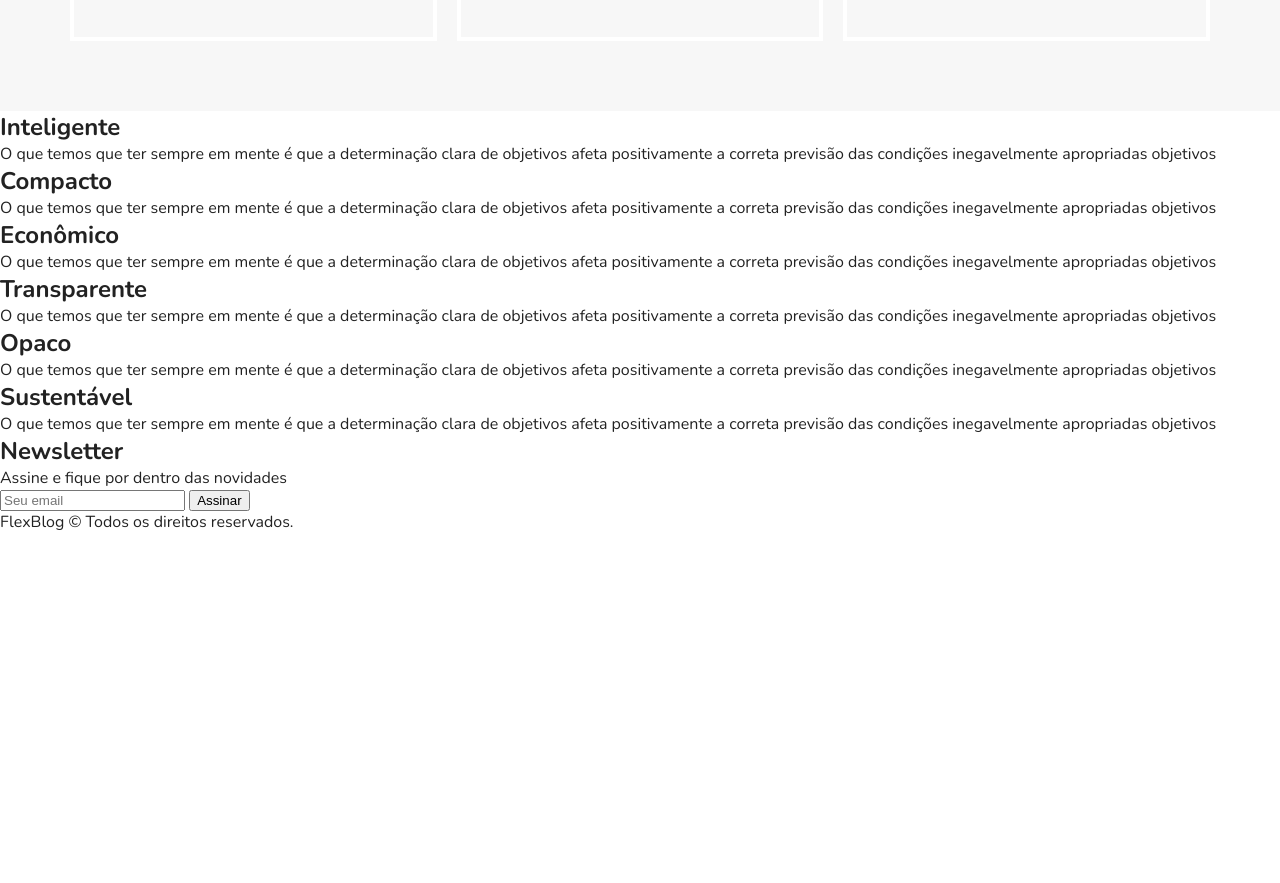
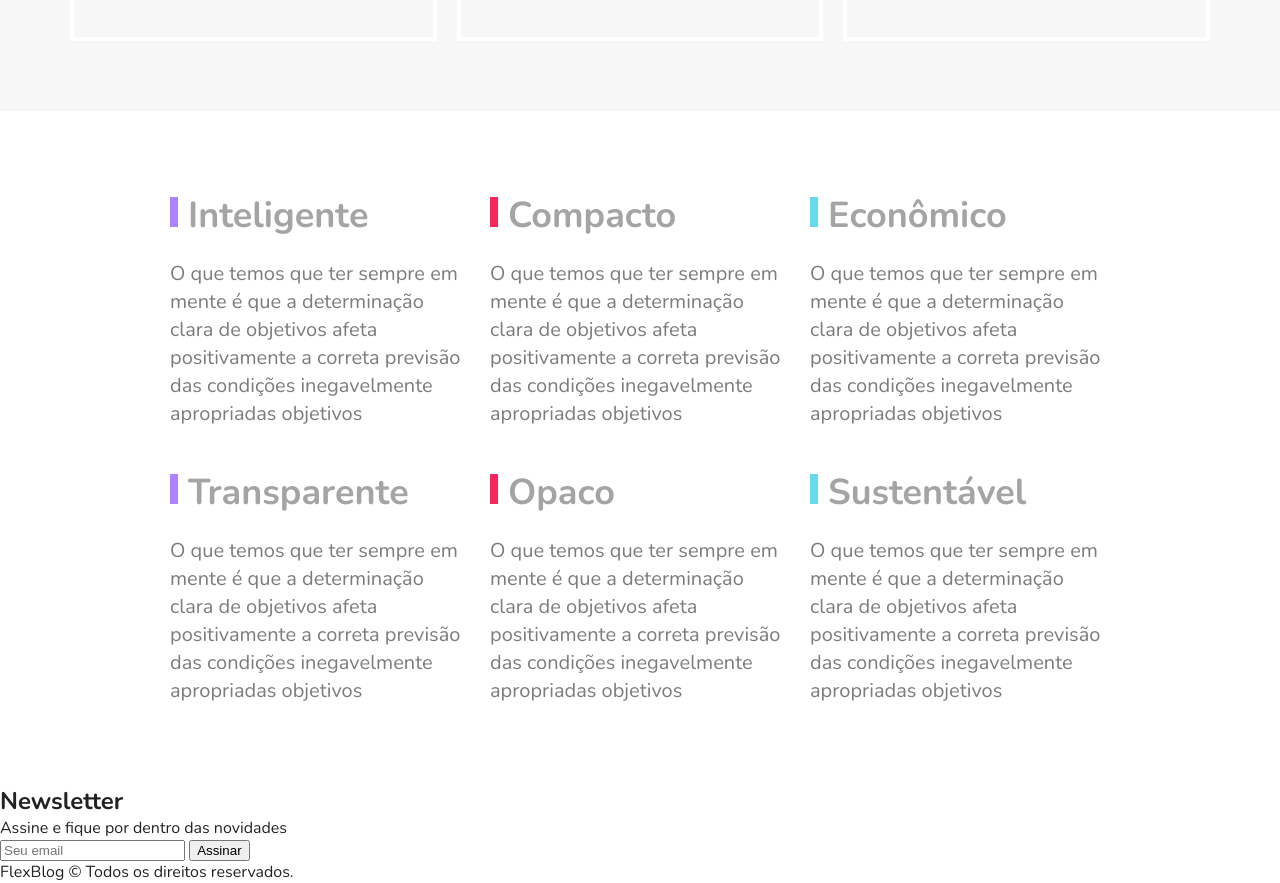
Before and after one commit to Matheus-Almeida21/FlexBlog, a plain HTML site: page index.html in a window 1280 px wide. Shown: the part 2435-3318 px from the top of the page. Before the commit the page ends 2968 px from the top, so only its background shows below. Drawn offline with nearby package versions, Linux system fonts and the light colour scheme.

Commit message:
seção qualidade

```diff
--- a/css/estilo.css
+++ b/css/estilo.css
@@ -228,3 +228,42 @@ img{
     order: -1;
   }
 }
+
+/*QUALIDADES*/
+.qualidade{
+  max-width: 960px;
+  margin: 60px auto;
+  display: flex;
+  flex-wrap: wrap;
+}
+.qualidade-item{
+  flex: 1 1 300px;
+  margin: 20px 10px;
+}
+.qualidade-item h2{
+  font-size: 2.25em;
+  color: #a4a4a4;
+  margin-bottom:20px ;
+}
+.qualidade-item h2::before{
+  content: "";
+  display: inline-block;
+  width: 8px;
+  height: 30px;
+  margin-right: 10px;
+  background-color: blue;
+}
+.qualidade-item:nth-of-type(3n + 1) h2::before{
+background-color: #ae81ff;
+}
+.qualidade-item:nth-of-type(3n + 2) h2::before{
+  background-color: #f9265e;
+}
+.qualidade-item:nth-of-type(3n + 3) h2::before{
+  background-color: #66d9eb;
+}
+.qualidade-item p{
+  font-size: 1.25em;
+  line-height: 1.4;
+  color: #7c7c7c;
+}
```
